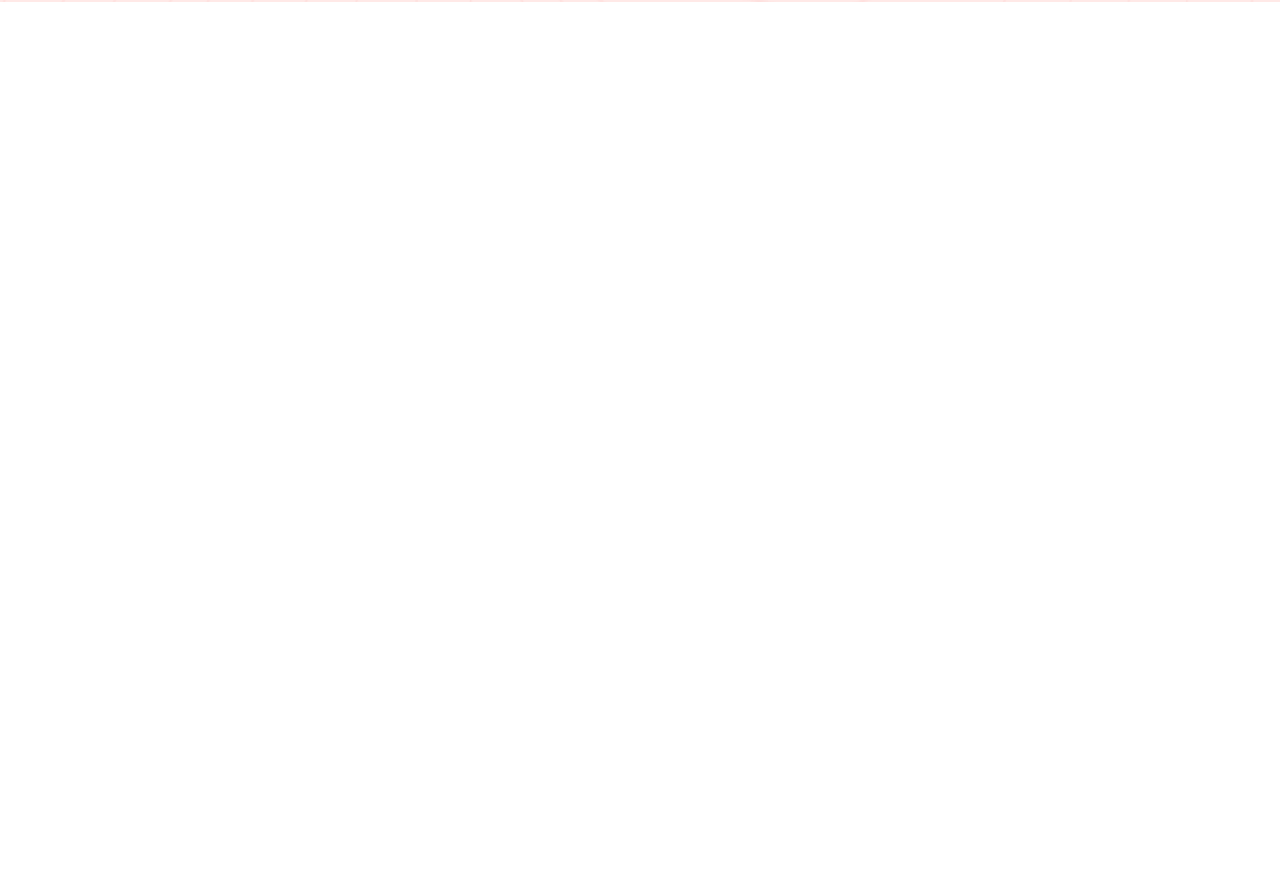
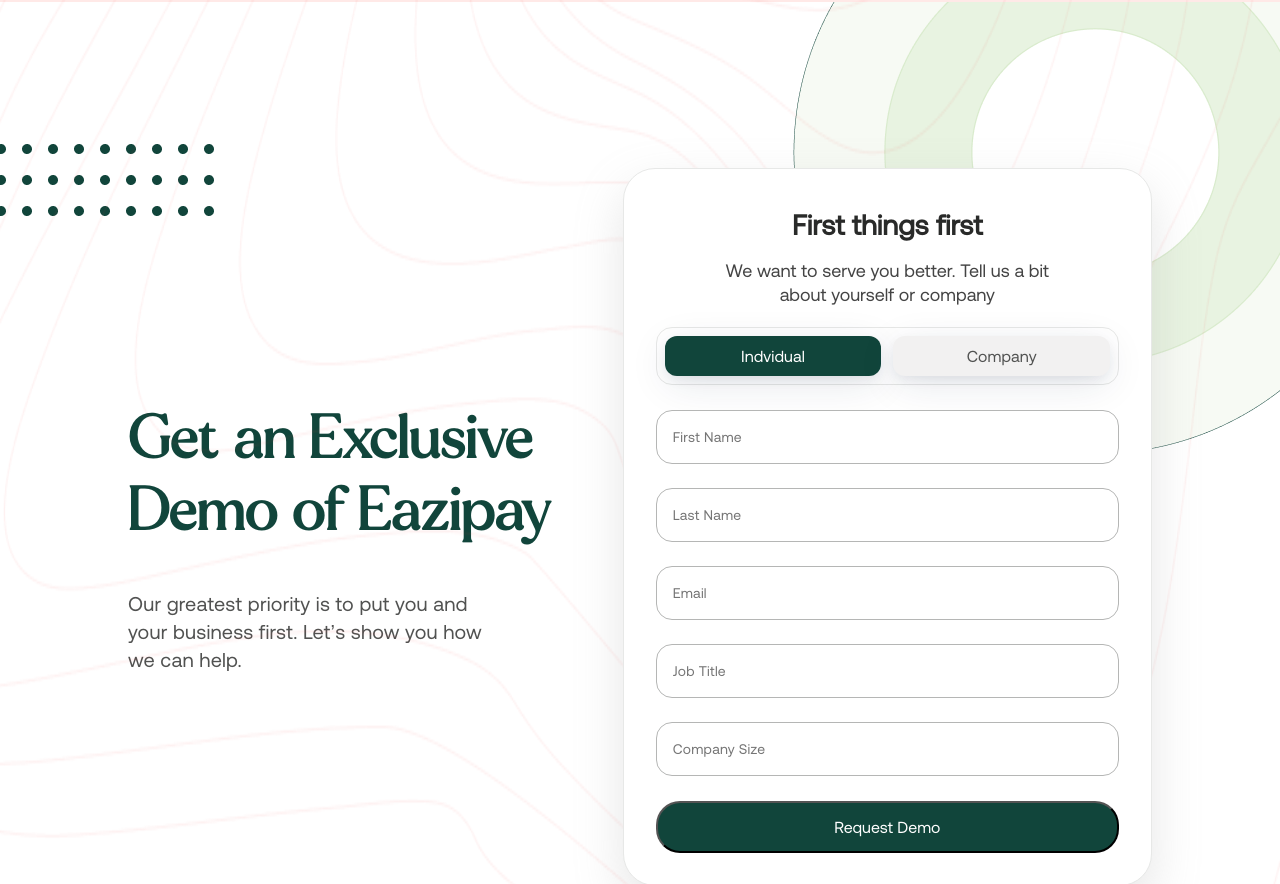
Before and after one commit to Ridalord/eazipay, a React (Create React App) app: page / in a window 1280 px wide. Shown: the part 3895-4779 px from the top of the page. Before the commit the page ends 3897 px from the top, so only its background shows below. Built offline with nearby package versions, Linux system fonts and the light colour scheme; a web font is replaced by a local one.

Commit message:
Complete demo section

```diff
--- /dev/null
+++ b/src/components/Pages/Home/demoSection.jsx
@@ -0,0 +1,39 @@
+import React from "react";
+import classes from "./index.module.css"
+
+
+export default function DemoSection() {
+  return (
+    <div className={classes.demoWrap}>
+      <div className={classes.introContentFree}>
+        <div className={classes.introText}>
+          <h1 className={classes.demoHeader}>Get an Exclusive
+            Demo of Eazipay</h1>
+          <p>Our greatest priority is to put you and your business first. Let’s show you how we can help.</p>
+        </div>
+      </div>
+      <div className={classes.imageContainer2}>
+        <form action="POST" className={classes.demoForm}>
+          <div>
+            <h3>First things first</h3>
+            <p>We want to serve you better. Tell us a bit about yourself or company</p>
+          </div>
+          <div>
+            <button>Indvidual</button>
+            <button>Company</button>
+          </div>
+          <div>
+            <input type="text" placeholder="First Name" name="firstname" id="firstname" />
+            <input type="text" name="lastname" id="lastname" placeholder="Last Name" />
+            <input type="email" name="email" id="email" placeholder="Email" />
+            <input type="text" name="job" id="job" placeholder="Job Title" />
+            <input type="text" name="companySize" id="companySize" placeholder="Company Size" />
+          </div>
+          <button>Request Demo</button>
+        </form>
+      </div>
+      <img className={classes.demobg} src="/demobg.png" alt="Demo Background" />
+      <img className={classes.demobg1} src="/demobg1.png" alt="Demo Background" />
+    </div>
+  )
+}
--- a/src/components/Pages/Home/index.jsx
+++ b/src/components/Pages/Home/index.jsx
@@ -4,6 +4,7 @@
 import AboutSection from "./aboutSection";
 import HowSection from "./howSection";
 import FreeForever from "./freeForever";
+import DemoSection from "./demoSection";
 
 
 
@@ -13,7 +14,8 @@
       <IntroSection />
       <AboutSection />
       <HowSection />
-      <FreeForever/>
+      <FreeForever />
+      <DemoSection/>
       <img className={`${classes.ellipse} ${classes.ellipse4}`} src="./group17.png" alt="Ellipse 4" />
       <img className={`${classes.ellipse} ${classes.ellipse3}`} src="./group16.png" alt="Ellipse 3" />
       <img className={`${classes.ellipse} ${classes.ellipse2}`} src="./group18.png" alt="Ellipse 2" />
--- a/src/components/Pages/Home/index.module.css
+++ b/src/components/Pages/Home/index.module.css
@@ -1,6 +1,6 @@
 .homeWrap{
   position: relative;
-  overflow-x: hidden;
+  overflow : hidden;
 }
 .homeWrap::-webkit-scrollbar{
   width: 0;
@@ -154,7 +154,8 @@
 
 .aboutWrap,
 .howWrap,
-.fourthSection{
+.fourthSection,
+.demoWrap{
   display: flex;
   flex-direction: column;
   justify-items: center;
@@ -397,3 +398,130 @@
   top: 0;
   left: 7%;
 }
+
+.demoWrap{
+  background: none;
+  flex-direction: row;
+  column-gap: 50px;
+  padding-left: 10%;
+  padding-right: 10%;
+  position: relative;
+}
+.demoWrap>div:first-child{
+  width: 50%;
+}
+.demoHeader{
+  font-size: 64px;
+    font-style: normal;
+    font-weight: 500;
+    line-height: 72px;
+    color: var(--new-styles-primary-eazi-green, #11453B) !important;
+}
+.demoForm{
+  padding: 32px;
+  border-radius: 32px;
+  border: 1px solid var(--new-styles-grays-outline, #E7E8E7);
+  background: var(--new-styles-shades-white, #FFF);
+  box-shadow: 0px 20px 48px 0px rgba(170, 170, 170, 0.29);
+  display: flex;
+  flex-direction: column;
+  gap: 10px;
+  position: relative;
+  z-index: 3;
+}
+.demoForm>div:first-child{
+  display: flex;
+  flex-direction: column;
+  justify-content: center;
+}
+.demoForm>div:first-child>h3{
+  color: var(--new-styles-text-heading, #292A29);
+  text-align: center;
+  font-size: 28px;
+  font-weight: 700;
+  line-height: 48px;
+  margin: 0;
+  margin-bottom: 10px;
+}
+.demoForm>div:first-child>p{
+  color: var(--old-styles-main-text-color, #444);
+    text-align: center;
+    font-size: 18px;
+    font-style: normal;
+    font-weight: 400;
+    line-height: 24px;
+    width: 80%;
+    margin: auto;
+  margin-bottom: 10px;
+}
+.demoForm>div:nth-child(2){
+  border-radius: 16px;
+  border: 1.15px solid var(--new-styles-grays-outline, #E7E8E7);
+  background: var(--new-styles-shades-white, #FFF);
+  display: flex;
+  column-gap: 12px;
+  padding: 8px;
+  justify-content: center;
+  margin-bottom: 15px;
+}
+.demoForm>div:nth-child(2)>button{
+  display: flex;
+  padding: 8px 11.504px;
+  justify-content: center;
+  align-items: center;
+  gap: 11.504px;
+  flex: 1 0 0;
+  border-radius: 12px;
+  background: var(--new-styles-primary-eazi-green, #11453B);
+  box-shadow: 0px 8.871848106384277px 40.5570182800293px -2.534813642501831px rgba(24, 39, 75, 0.12), 0px 5.069627285003662px 13.941474914550781px -3.802220582962036px rgba(24, 39, 75, 0.12);
+  color: var(--new-styles-shades-white, #FFF);
+  text-align: center;
+  font-size: 16px;
+  font-style: normal;
+  font-weight: 500;
+  line-height: 24px;
+  letter-spacing: 0.1px;
+  border: none;
+}
+.demoForm>div:nth-child(2)>button:nth-child(2){
+  background: var(--new-styles-grays-bg, #F2F1F1);
+  color: var(--new-styles-text-body-dark, #515251);
+}
+.demoForm>div:nth-child(3){
+  display: flex;
+  flex-direction: column;
+  row-gap: 24px;
+  margin-bottom: 15px;
+}
+.demoForm>div:nth-child(3)>input{
+  border-radius: 16px;
+  border: 1px solid var(--new-styles-text-body-light, #B5B6B5);
+  background: var(--new-styles-shades-white, #FFF);
+  color: var(--new-styles-text-body-normal, #8D8E8D);
+  font-size: 14px;
+  font-weight: 400;
+  line-height: 20px;
+  letter-spacing: 0.25px;
+  padding: 16px;
+}
+.demoForm>button{
+  padding: 12px 28px;
+  border-radius: 24px;
+  background: var(--new-styles-primary-eazi-green, #11453B);
+  color: var(--new-styles-shades-white, #FFF);
+  font-size: 16px;
+  font-weight: 500;
+  line-height: 24px;
+}
+.demobg,
+.demobg1{
+  position: absolute;
+  top: 0;
+}
+.demobg{
+  right: 0;
+}
+.demobg1{
+  left: 0;
+  top: 80px;
+}
```
Also changed, not shown: public/demobg.png (added), public/demobg1.png (added).
